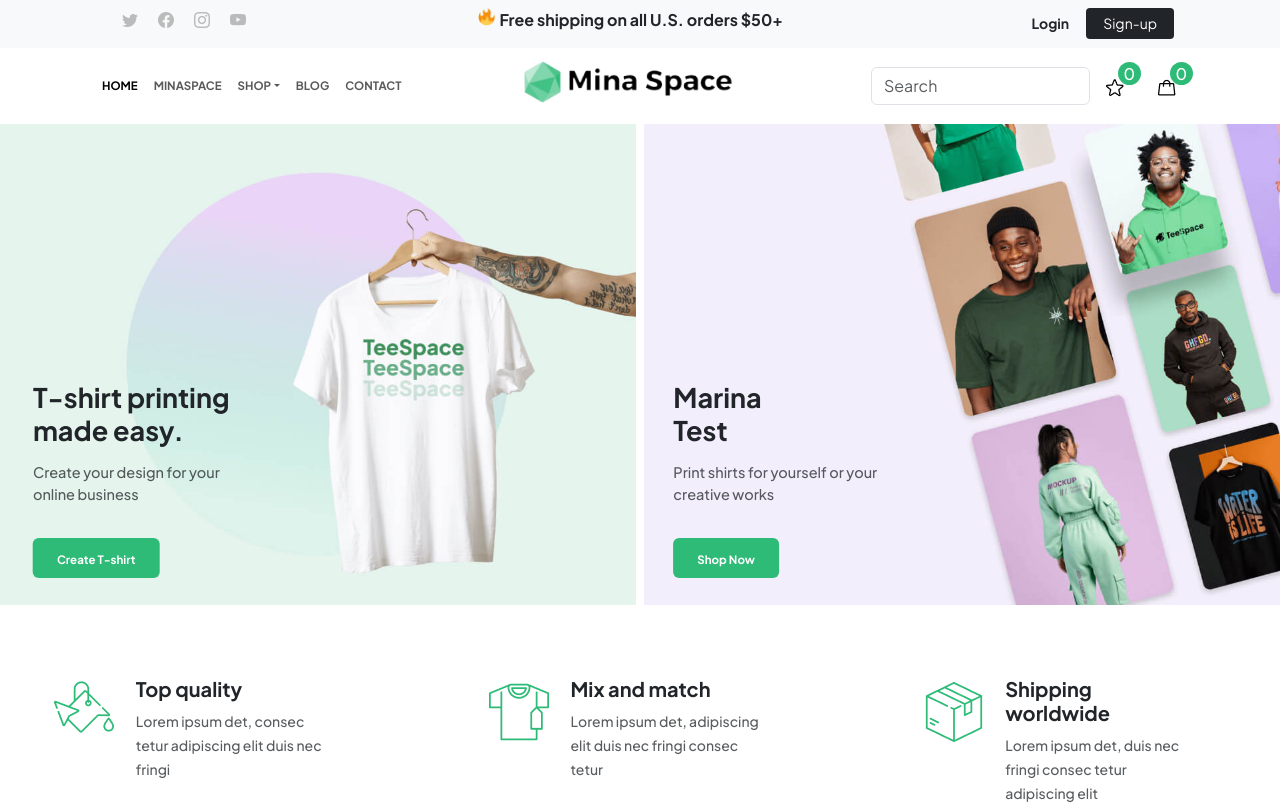
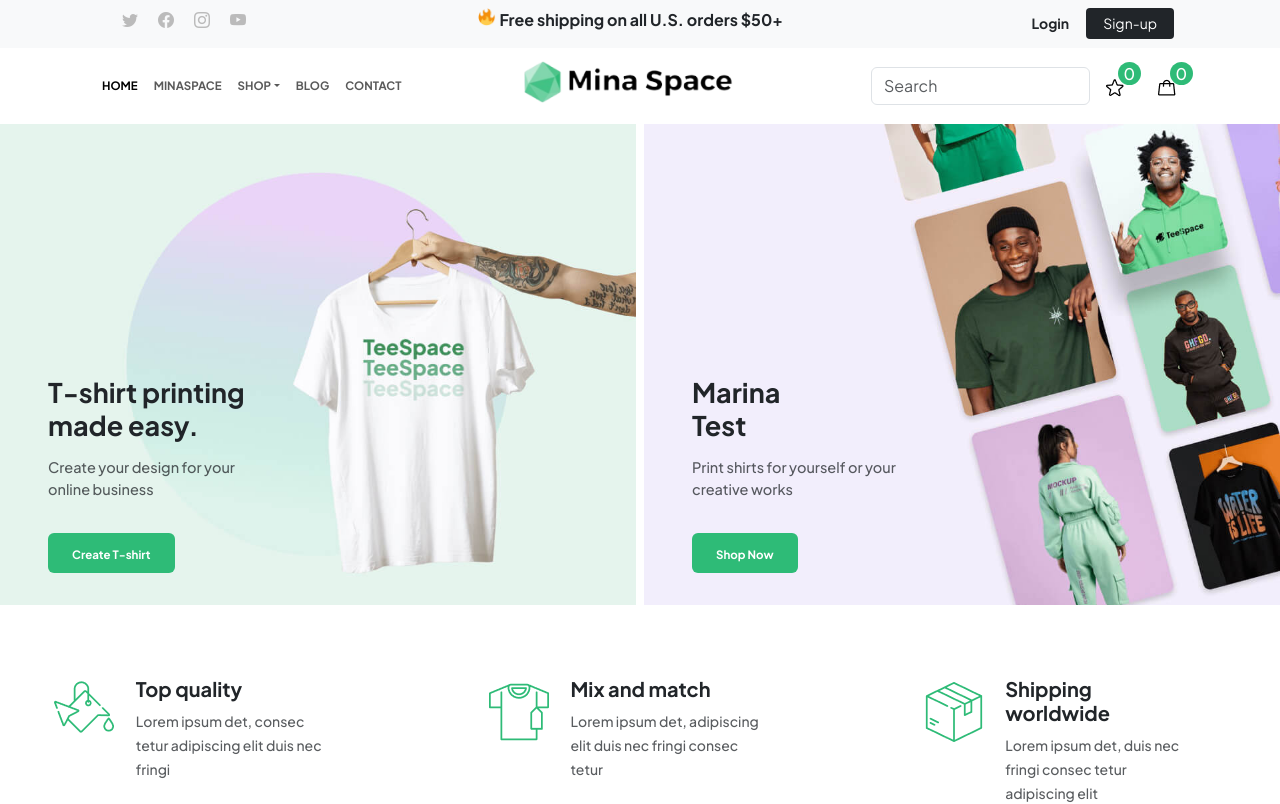
Before and after one commit to RadwaAhmed4869/online-shop, a React (Vite) app: page / in a window 1280 px wide. Shown: the top 804 px of the page. Built offline with nearby package versions, Linux system fonts and the light colour scheme.

Commit message:
Update Banner.jsx

```diff
--- a/src/components/Banner.jsx
+++ b/src/components/Banner.jsx
@@ -1,15 +1,7 @@
 export default function ({ image, header, paragraph, btnCaption }) {
   return (
     <section id="minaspace" className="col-12 col-lg-6 position-relative">
-      <div
-        className="position-absolute"
-        style={{
-          top: "51%",
-          left: "21%",
-          transform: "translate(-50%)",
-          zIndex: "2",
-        }}
-      >
+      <div className="position-absolute top-50 ms-5">
         <h2
           className="fw-bold"
           style={{ fontSize: "27px", whiteSpace: "pre-wrap" }}
```
